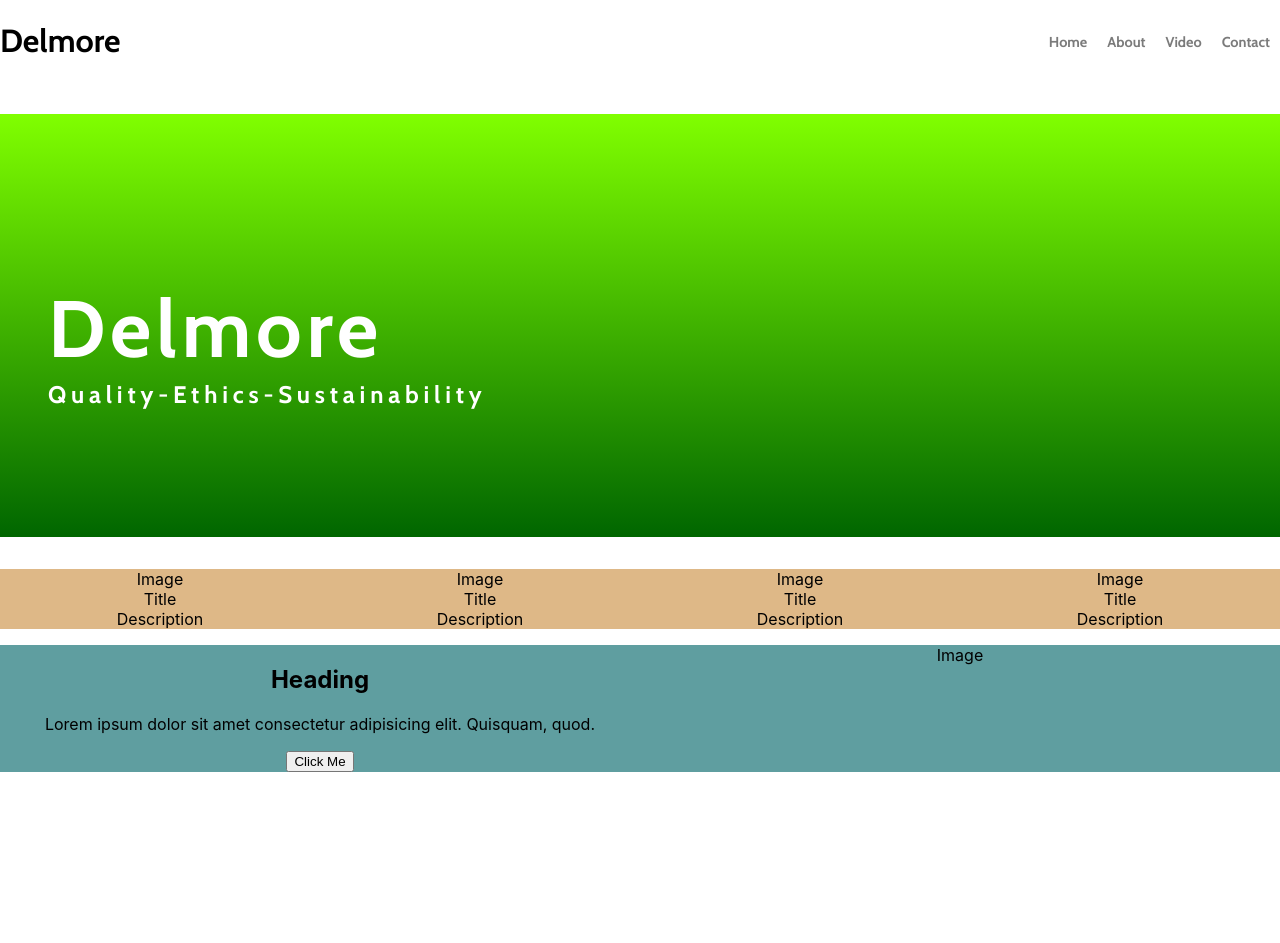
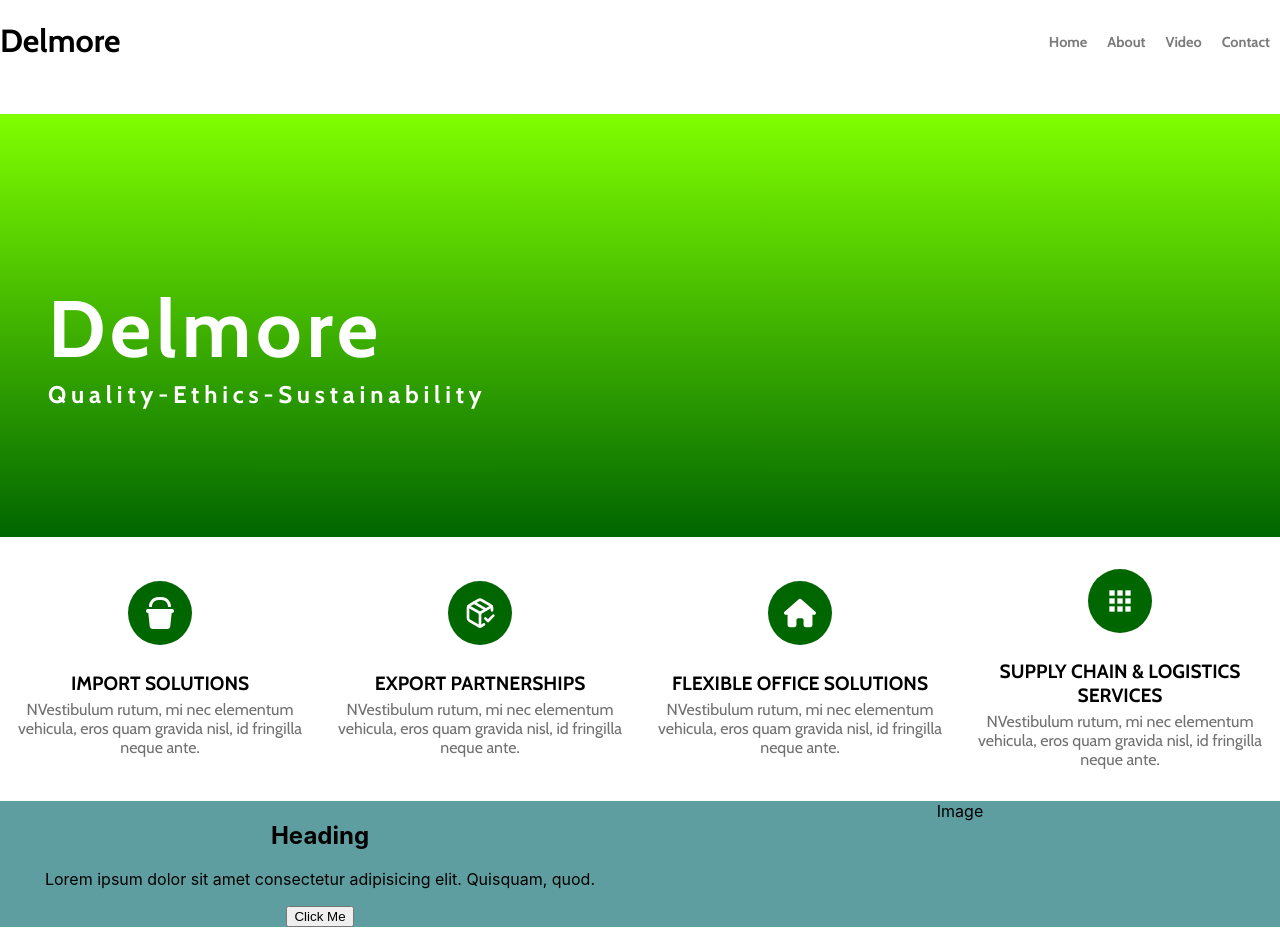
Before and after one commit to baayesh/Delmore, a React (Create React App) app: page / in a window 1280 px wide. Before the commit the page ends 800 px from the top, so only its background shows below. Built offline with nearby package versions, Linux system fonts and the light colour scheme.

Commit message:
Make stylings of services component

```diff
--- a/package.json
+++ b/package.json
@@ -8,6 +8,7 @@
     "@testing-library/user-event": "^13.5.0",
     "react": "^18.3.1",
     "react-dom": "^18.3.1",
+    "react-icons": "^5.2.1",
     "react-scripts": "5.0.1",
     "web-vitals": "^2.1.4"
   },
--- a/src/components/services.js
+++ b/src/components/services.js
@@ -1,32 +1,81 @@
 import React from "react";
 import "../styles/services.css";
+import { FaBucket } from "react-icons/fa6";
+import { IconContext } from "react-icons";
+import { LuPackageCheck } from "react-icons/lu";
+import { FaHouse } from "react-icons/fa6";
+import { CgMenuGridR } from "react-icons/cg";
 
 const Services = () => {
   return (
-
     <section className="services-container">
       <div className="individual-service-container">
-            <div className="service-icon">Image</div>
-            <div className="service-title">Title</div>
-            <div className="service-description">Description</div>
+        <IconContext.Provider value={{ color: "white", size: "2em" }}>
+          <div className="service-icon">
+            <FaBucket />
+          </div>
+        </IconContext.Provider>
+        <div className="service-title">
+          <h4>IMPORT SOLUTIONS</h4>
+        </div>
+        <div className="service-description">
+          <p>
+          NVestibulum rutum, mi nec elementum vehicula, eros quam gravida nisl, id fringilla neque ante.
+          </p>
+        </div>
       </div>
       <div className="individual-service-container">
-            <div className="service-icon">Image</div>
-            <div className="service-title">Title</div>
-            <div className="service-description">Description</div>
+      <IconContext.Provider value={{ color: "white", size: "2em" }}>
+          <div className="service-icon">
+          <LuPackageCheck />
+          </div>
+        </IconContext.Provider>
+        <div className="service-title">
+          <h4>
+          EXPORT PARTNERSHIPS
+          </h4>
+        </div>
+        <div className="service-description">
+          <p>
+          NVestibulum rutum, mi nec elementum vehicula, eros quam gravida nisl, id fringilla neque ante.
+          </p>
+        </div>
       </div>
       <div className="individual-service-container">
-            <div className="service-icon">Image</div>
-            <div className="service-title">Title</div>
-            <div className="service-description">Description</div>
+      <IconContext.Provider value={{ color: "white", size: "2em" }}>
+          <div className="service-icon">
+          <FaHouse />
+          </div>
+        </IconContext.Provider>
+        <div className="service-title">
+          <h4>
+          FLEXIBLE OFFICE SOLUTIONS
+          </h4>
+        </div>
+        <div className="service-description">
+          <p>
+          NVestibulum rutum, mi nec elementum vehicula, eros quam gravida nisl, id fringilla neque ante.
+          </p>
+        </div>
       </div>
       <div className="individual-service-container">
-            <div className="service-icon">Image</div>
-            <div className="service-title">Title</div>
-            <div className="service-description">Description</div>
+      <IconContext.Provider value={{ color: "white", size: "2em" }}>
+          <div className="service-icon">
+          <CgMenuGridR />
+          </div>
+        </IconContext.Provider>
+        <div className="service-title">
+          <h4>
+          SUPPLY CHAIN & LOGISTICS SERVICES
+          </h4>
+        </div>
+        <div className="service-description">
+          <p>
+          NVestibulum rutum, mi nec elementum vehicula, eros quam gravida nisl, id fringilla neque ante.
+          </p>
+        </div>
       </div>
     </section>
-
   );
 };
 
--- a/src/styles/services.css
+++ b/src/styles/services.css
@@ -4,22 +4,46 @@
     justify-content: space-around;
     margin: 1em auto;
     max-width: 1440px;
-    background-color: burlywood;
 
 }
 
 .individual-service-container{
+    display: flex;
+    justify-content: center;
+    align-items: center;
+    flex-direction: column;
 
 }
 
 .service-icon{
+    background-color: #006600;
+    border-radius: 4em;
+    height: 4em;
+    width: 4em;
+    display: flex;
+    align-items: center;
+    justify-content: center;
 
 }
 
+
 .service-title{
+text-align: center;
+}
+
+.service-title h4{
+    margin-bottom: 0;
+    font-family: 'cabin', sans-serif;
+    font-size: 1.2rem;
 
 }
 
 .service-description{
 
 }
+
+.service-description p{
+    margin-top: 0.3em;
+    font-family: 'cabin',sans-serif;
+    color: #707070;
+}
```
Also changed, not shown: 1 other file (tests, documents, lock files or other folders). Lines whose indentation alone changed are shown as unchanged.
